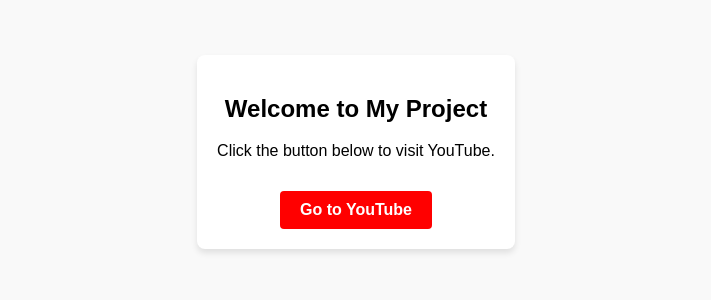
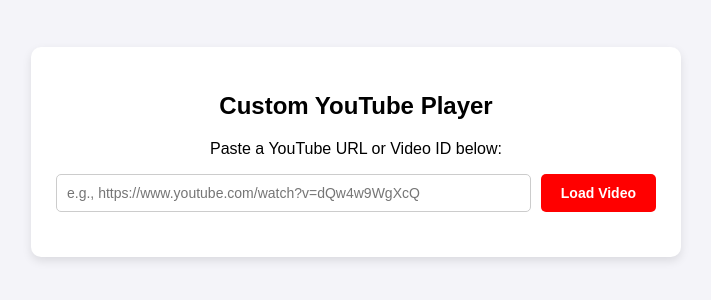
Before and after one commit to hddealwithit/v, a plain HTML site: page index.html in a window 1280 px wide. Shown: the part 248-548 px from the top of the page, without its empty margins (284-995 px from the left). Drawn offline with Linux system fonts and the light colour scheme.

Commit message:
Update title and enhance YouTube player UI

```diff
--- a/index.html
+++ b/index.html
@@ -3,46 +3,123 @@
 <head>
     <meta charset="UTF-8">
     <meta name="viewport" content="width=device-width, initial-scale=1.0">
-    <title>YouTube Link Project</title>
+    <title>Dynamic YouTube Player</title>
     <style>
         body {
             font-family: Arial, sans-serif;
             display: flex;
             justify-content: center;
             align-items: center;
-            height: 100vh;
-            background-color: #f9f9f9;
+            min-height: 100vh;
+            background-color: #f4f4f9;
             margin: 0;
+            padding: 20px;
+            box-sizing: border-box;
         }
         .container {
             text-align: center;
-            padding: 20px;
-            border-radius: 8px;
+            padding: 25px;
+            border-radius: 10px;
             background: white;
-            box-shadow: 0 4px 6px rgba(0,0,0,0.1);
+            box-shadow: 0 4px 10px rgba(0,0,0,0.1);
+            max-width: 600px;
+            width: 100%;
         }
-        .youtube-link {
-            display: inline-block;
-            margin-top: 15px;
+        .input-group {
+            margin-bottom: 20px;
+            display: flex;
+            gap: 10px;
+        }
+        input[type="text"] {
+            flex: 1;
+            padding: 10px;
+            border: 1px solid #ccc;
+            border-radius: 5px;
+            font-size: 14px;
+        }
+        button {
             padding: 10px 20px;
             background-color: #ff0000;
             color: white;
-            text-decoration: none;
-            border-radius: 4px;
+            border: none;
+            border-radius: 5px;
             font-weight: bold;
+            cursor: pointer;
+            font-size: 14px;
         }
-        .youtube-link:hover {
+        button:hover {
             background-color: #cc0000;
+        }
+        .video-container {
+            position: relative;
+            padding-bottom: 56.25%; /* 16:9 Aspect Ratio */
+            height: 0;
+            overflow: hidden;
+            border-radius: 5px;
+            background: #000;
+            display: none; /* Hidden until a video is loaded */
+        }
+        .video-container iframe {
+            position: absolute;
+            top: 0;
+            left: 0;
+            width: 100%;
+            height: 100%;
+            border: none;
         }
     </style>
 </head>
 <body>
 
     <div class="container">
-        <h2>Welcome to My Project</h2>
-        <p>Click the button below to visit YouTube.</p>
-        <a href="https://www.youtube.com" target="_blank" class="youtube-link">Go to YouTube</a>
+        <h2>Custom YouTube Player</h2>
+        <p>Paste a YouTube URL or Video ID below:</p>
+
+        <div class="input-group">
+            <input type="text" id="videoInput" placeholder="e.g., https://www.youtube.com/watch?v=dQw4w9WgXcQ">
+            <button onclick="loadVideo()">Load Video</button>
+        </div>
+
+        <div class="video-container" id="videoWrapper">
+            <iframe id="videoPlayer" allow="accelerometer; autoplay; clipboard-write; encrypted-media; gyroscope; picture-in-picture" allowfullscreen></iframe>
+        </div>
     </div>
+
+    <script>
+        function loadVideo() {
+            const input = document.getElementById('videoInput').value.trim();
+            const player = document.getElementById('videoPlayer');
+            const wrapper = document.getElementById('videoWrapper');
+
+            let videoId = '';
+
+            // Check if the input is a full URL or just the ID
+            if (input.includes('youtube.com') || input.includes('youtu.be')) {
+                // Regex to extract the video ID from standard or shortened YouTube links
+                const regExp = /^.*(youtu.be\/|v\/|u\/\w\/|embed\/|watch\?v=|\&v=)([^#\&\?]*).*/;
+                const match = input.match(regExp);
+
+                if (match && match[2].length === 11) {
+                    videoId = match[2];
+                } else {
+                    alert('Could not parse the YouTube URL. Please make sure it is a valid link.');
+                    return;
+                }
+            } else if (input.length === 11) {
+                // Assume it's a direct video ID if it's exactly 11 characters
+                videoId = input;
+            } else {
+                alert('Please enter a valid YouTube URL or an 11-character Video ID.');
+                return;
+            }
+
+            // Set the iframe source to the secure embed URL format
+            player.src = "https://www.youtube.com/embed/" + videoId;
+
+            // Show the video container
+            wrapper.style.display = 'block';
+        }
+    </script>
 
 </body>
 </html>
```
